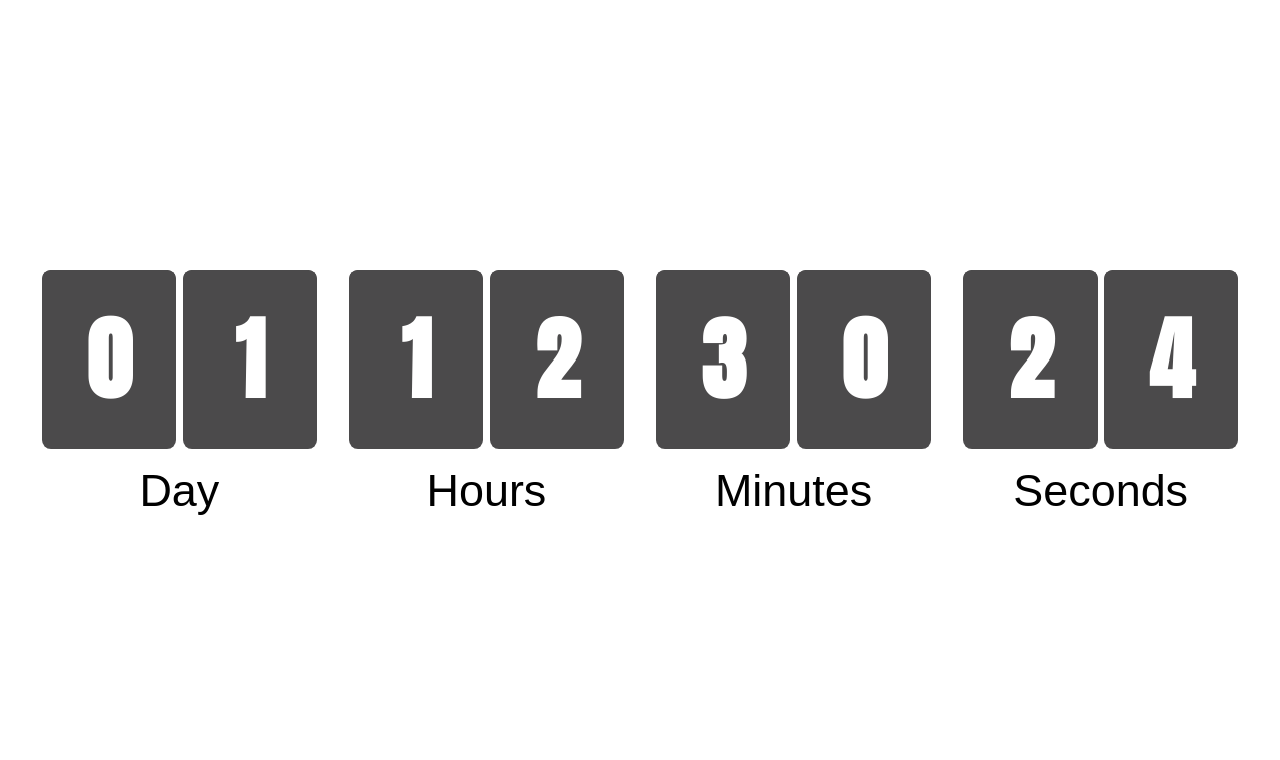
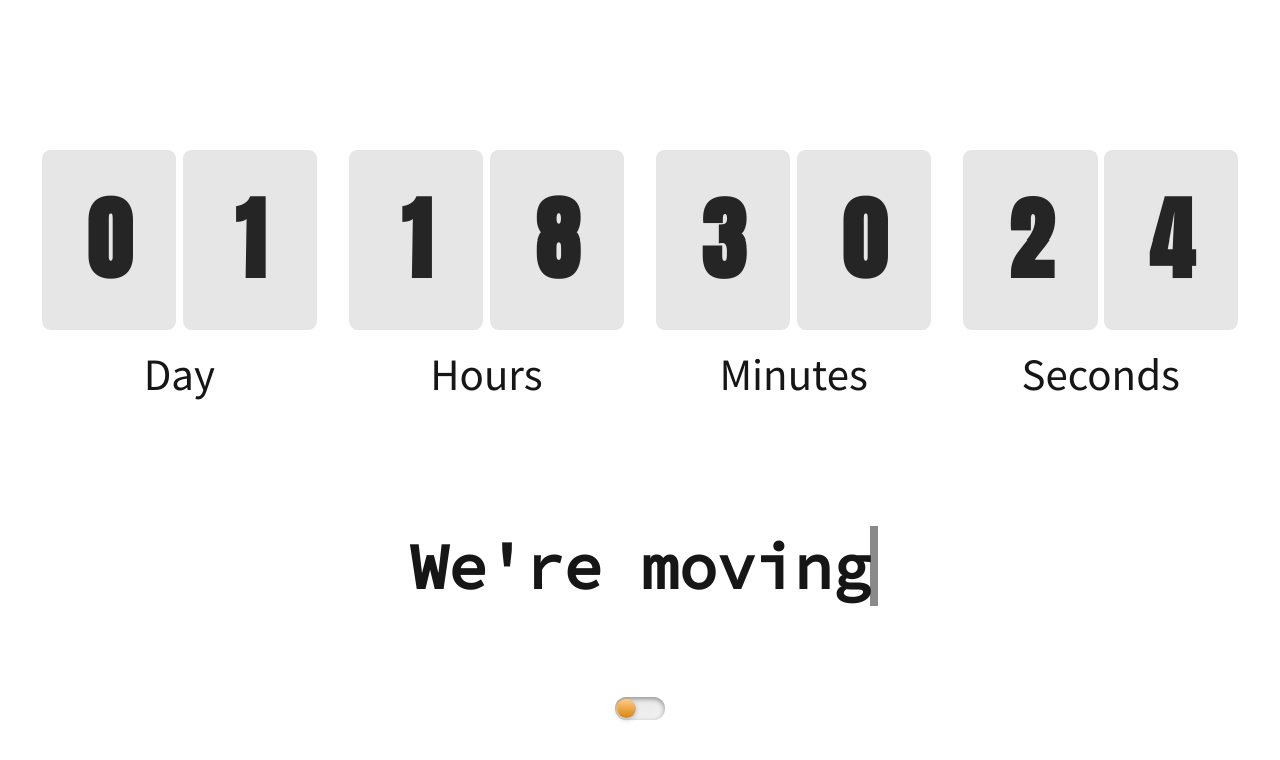
Before and after one commit to sacrover/countdown-web, a plain HTML site: page index.html in a window 1280 px wide. Drawn offline with Linux system fonts and the light colour scheme.

Commit message:
Added  theme toggle

```diff
--- a/css/style.css
+++ b/css/style.css
@@ -1,15 +1,57 @@
 @import url("https://fonts.googleapis.com/css2?family=Anton&display=swap");
+@import url('https://fonts.googleapis.com/css?family=Source+Code+Pro');
+@import url('https://fonts.googleapis.com/css?family=Source+Sans+Pro');
 
 html,
 body {
+  --flip-height: 14vw;
+  --flip-width: calc(var(--flip-height) * 0.75);
+  --line-height: calc(var(--flip-height) * 0.5);
+  --flip-container-color: #e6e6e6;
+  --flip-color: var(--flip-container-color);
+  --flip-text-color: #252525;
+  --flip-border-radius: calc(var(--flip-height) * 0.05);
+  --animation-time: 0.8s;
+  --animation-ease: linear;
+  --perspective: 40vw;
+  --bg-color: #ffffff;
+  --text-color: #161616;
+  --typewriterSpeed: 3s;
+  background-color: var(--bg-color);
+
+  margin: 0;
   height: 100%;
+  width: 100%;
+  font-family: "Anton", sans-serif;
+  display: flex;
+  flex-direction: column;
+  justify-content: center;
+  height: 100%;
+  align-items: center;
+  transition: all 0.2s linear;
+
+}
+
+body.dark {
+  --flip-container-color: #1c1c1c;
+  --flip-color: var(--flip-container-color);
+  --flip-text-color: #ffffff;
+  --flip-border-radius: calc(var(--flip-height) * 0.05);
+  --animation-time: 0.8s;
+  --animation-ease: linear;
+  --perspective: 40vw;
+  --bg-color: #464646;
+  --text-color: #e3e3e3;
+  --typewriterSpeed: 3s;
+  background-color: var(--bg-color);
+
 }
 
 * {
   box-sizing: border-box;
 }
 
-:root {
+/* :root {
   --flip-height: 14vw;
   --flip-width: calc(var(--flip-height) * 0.75);
   --line-height: calc(var(--flip-height) * 0.5);
@@ -20,15 +62,78 @@ body {
   --animation-time: 0.8s;
   --animation-ease: linear;
   --perspective: 40vw;
+  --bg-color: hsl(0, 0%, 100%);
+  --typewriterSpeed: 3s;
+} */
+
+h3 {
+  font-family: "Source Sans Pro", sans-serif;
+  margin-block-start: 0;
+  font-weight: lighter;
+  padding-bottom: 10vh;
+  color: var(--text-color);
 }
 
-h3 {
-  font-family: sans-serif;
+h2 {
+  position: relative;
+  padding-top: 0;
+  font-family: "Source Code Pro", sans-serif;
   margin-block-start: 0;
-  font-weight: lighter;
+  font-size: 5vw;
+  color: #000000;
+  text-align: center;
+  white-space: nowrap;
+  color: var(--text-color);
 }
 
-body {
+h2::before,
+h2::after {
+  content: "";
+  position: absolute;
+  top: 0;
+  right: 0;
+  bottom: 0;
+  left: -1px;
+
+}
+
+h2::before {
+  background: var(--bg-color);
+  animation:
+  typewriter var(--typewriterSpeed) steps(12) 1s forwards;
+}
+
+h2::after {
+  width: 0.125em;
+  background: var(--text-color);
+  animation:
+    typewriter var(--typewriterSpeed) steps(12) 1s forwards,
+    blink 650ms steps(2) infinite;
+}
+
+@keyframes backspace{
+  from {
+    left: 100%;
+  }
+  to {left: 0%;
+  }
+}
+
+@keyframes typewriter{
+  to {left: 100%;
+  }
+}
+
+@keyframes blink {
+  to {
+    background: transparent;
+  }
+
+}
+
+/* Flip clock animation */
+
+.flip-clock {
   font-family: "Anton", sans-serif;
   display: flex;
   justify-content: center;
@@ -96,6 +201,7 @@ body {
   background-color: var(--flip-color);
   overflow: hidden;
   color: var(--flip-text-color);
+  box-shadow: 0px px 3px rgba(0,0,0,0.2);
 }
 .flip .flipper .flipper-top {
   --i: 2;
@@ -192,3 +298,50 @@ body {
   font-size: 3vw;
   text-align: center;
 }
+
+/* Theme Toggle */
+label {
+  width:50px;
+  height:23px;
+  position: absolute;
+  align-content: center;
+  bottom: 10%;
+  display: block;
+  background: #ebebeb;
+  border-radius: 20px;
+  box-shadow: inset 0px 2px 5px rgba(0,0,0,0.4), inset 0px -5px 15px rgba(255,255,255,0.4);
+  cursor: pointer;
+}
+
+label:after {
+  content: "";
+  width:19px;
+  height: 19px;
+  position: absolute;
+  top:2px;
+  left:2px;
+  background: linear-gradient(180deg,#ffcc89,#d8860b);
+  border-radius: 18px;
+  box-shadow: 0px 2px 5px rgba(0,0,0,0.2);
+}
+input {
+  width: 0;
+  height: 0;
+  visibility: hidden;
+}
+
+input:checked + label {
+  background: #242424;
+}
+input:checked + label:after {
+  left:48px;
+  transform: translateX(-100%);
+  background: linear-gradient(180deg,#9b9a9a,#565656);
+}
+label, label:after {
+  transition: 0.3s
+}
+
+label:active:after{
+  width: 20px;
+}
--- a/index.html
+++ b/index.html
@@ -123,15 +123,9 @@
         <h3 class="secondText">Seconds</h3>
       </div>
     </div>
-    <div class='light x1'></div>
-    <div class='light x2'></div>
-    <div class='light x3'></div>
-    <div class='light x4'></div>
-    <div class='light x5'></div>
-    <div class='light x6'></div>
-    <div class='light x7'></div>
-    <div class='light x8'></div>
-    <div class='light x9'></div>
+    <h2>We're moving</h2>
+    <input type="checkbox" id="darkmode-toggle"/>
+    <label for="darkmode-toggle">
     <script src="./js/jquery.min.js"></script>
     <script src="./js/script.js"></script>
   </body>
--- a/js/script.js
+++ b/js/script.js
@@ -1,6 +1,12 @@
+const checkbox = document.getElementById("darkmode-toggle");
+checkbox.addEventListener('change', () => {
+  // change theme here
+  document.body.classList.toggle("dark")
+});
+
 function generateTimeInfo() {
 
-  const countDate = new Date("May 31, 2023 10:00:00").getTime();
+  const countDate = new Date("May 31, 2023 16:00:00").getTime();
   const now = new Date().getTime();
 
   //calculate remaining time
@@ -22,6 +28,7 @@ function generateTimeInfo() {
   // const min = dateObj.getMinutes();
   // const sec = dateObj.getSeconds();
   return {
+    remianingTime,
     days: {
       firstDigit: parseInt(textDay / 10),
       lastDigit: parseInt(textDay % 10),
@@ -62,16 +69,6 @@ $(document).ready(function () {
     setInitialValues(daysFirst, intialTime.days.firstDigit);
     setInitialValues(daysLast, intialTime.days.lastDigit);
 
-    setInterval(() => {
-      const time = generateTimeInfo();
-      flipDigit(secondsLast, time.seconds.lastDigit);
-      flipDigit(secondsFirst, time.seconds.firstDigit);
-      flipDigit(minutesLast, time.minutes.lastDigit);
-      flipDigit(minutesFirst, time.minutes.firstDigit);
-      // flipDigit(hoursLast, time.hours.lastDigit);
-      // flipDigit(hoursFirst, time.hours.firstDigit);
-    }, 1000);
-
     const time = generateTimeInfo();
     if (time.minutes.firstDigit == 0 && time.minutes.lastDigit  == 1 ){
       document.querySelector(".minuteText").innerText = "Minute";
@@ -94,6 +91,26 @@ $(document).ready(function () {
       document.querySelector(".dayText").innerText = "Days";
     }
 
+    setInterval(() => {
+      const time = generateTimeInfo();
+      if (time.remianingTime > 0){
+        flipDigit(secondsLast, time.seconds.lastDigit);
+        flipDigit(secondsFirst, time.seconds.firstDigit);
+        flipDigit(minutesLast, time.minutes.lastDigit);
+        flipDigit(minutesFirst, time.minutes.firstDigit);
+        flipDigit(hoursLast, time.hours.lastDigit);
+        flipDigit(hoursFirst, time.hours.firstDigit);
+      }
+      else{
+        setInitialValues(minutesFirst, "0");
+        setInitialValues(minutesLast, "0");
+        setInitialValues(secondsFirst, "0");
+        setInitialValues(secondsLast, "0");
+        setInitialValues(hoursFirst, "0");
+        setInitialValues(hoursLast, "0");
+        setInitialValues(daysFirst, "0");
+        setInitialValues(daysLast, "0");
+      }}, 1000);
   });
 
   function setInitialValues(flipElement, initialValue) {
```
